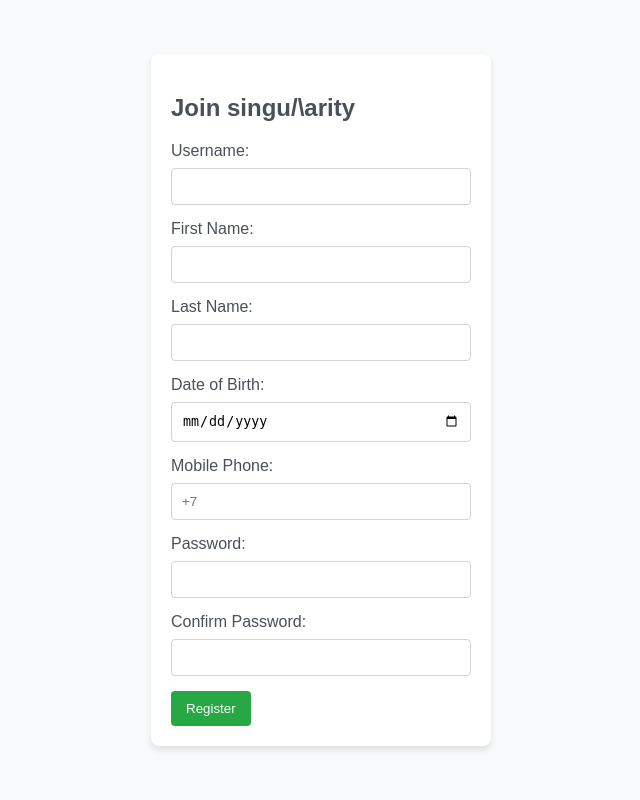
After one commit to komron01/Singu1arity, a Flask app: page /registration in a window 1280 px wide. The commit adds this page. Shown: the whole page, without its empty margins (319-959 px from the left). Run offline with Flask 3, Linux system fonts and the light colour scheme; some libraries are stand-ins or nearby versions.

Commit message:
v2.0
added new pages

```diff
--- a/main.py
+++ b/main.py
@@ -1,23 +1,68 @@
+# app.py
+
 from flask import *
-import psycopg2
-import settings
-
-#Подключение к Базе данных
-try:
-    conn = psycopg2.connect(**settings.DATABASE_CONFIG)
-
-    cursor = conn.cursor()
-    cursor.execute("SELECT * FROM example")
-    data = cursor.fetchall()
-    # Отключение
-    cursor.close()
-    conn.close()
-except Exception as e:
-    print('Произошла ошибка:', e)
 
 app = Flask(__name__)
+
+# Assuming you have a user table in your database
+# Modify the database connection function to include login
+def db_login(username, password):
+    try:
+        conn = psycopg2.connect(**settings.DATABASE_CONFIG)
+        cursor = conn.cursor()
+
+        # Example: Check if the provided username and password match a user in the database
+        cursor.execute("SELECT * FROM users WHERE username = %s AND password = %s", (username, password))
+        user = cursor.fetchone()
+
+        # Disconnect
+        cursor.close()
+        conn.close()
+
+        return user is not None  # Return True if login is successful
+    except Exception as e:
+        print('Error occurred:', e)
+        return False  # Login failed
+
 @app.route('/')
 def index():
-    return render_template( 'index.html',data=data)
+    return render_template('index.html')
+
+@app.route('/registration', methods=['GET', 'POST'])
+def registration():
+    if request.method == 'POST':
+        username = request.form['username']
+        password = request.form['password']
+
+        # Perform registration in the database
+        if db_register(username, password):
+            # Redirect to the success page on successful registration
+            return redirect(url_for('success'))
+
+    # Render the registration page for GET requests or failed registration
+    return render_template('registration.html')
+
+@app.route('/login', methods=['GET', 'POST'])
+def login():
+    if request.method == 'POST':
+        username = request.form['username']
+        password = request.form['password']
+
+        # Perform login validation in the database
+        if db_login(username, password):
+            # Redirect to a dashboard or home page on successful login
+            return redirect(url_for('dashboard'))
+
+    # Render the login page for GET requests or failed login
+    return render_template('login.html')
+
+@app.route('/dashboard')
+def dashboard():
+    return "Welcome to your dashboard!"
+
+@app.route('/success')
+def success():
+    return "Registration successful!"
+
 if __name__ == '__main__':
     app.run(debug=True)
--- /dev/null
+++ b/static/registration.css
@@ -0,0 +1,43 @@
+/* registration.css */
+
+body {
+    font-family: 'Arial', sans-serif;
+    background-color: #f8f9fa;
+    color: #495057;
+    display: flex;
+    align-items: center;
+    justify-content: center;
+    height: 100vh;
+    margin: 0;
+}
+
+.registration-form {
+    background-color: #ffffff;
+    padding: 20px;
+    border-radius: 8px;
+    box-shadow: 0 4px 6px rgba(0, 0, 0, 0.1);
+    width: 300px;
+}
+
+label {
+    display: block;
+    margin-bottom: 8px;
+}
+
+input {
+    width: 100%;
+    padding: 10px;
+    margin-bottom: 15px;
+    border: 1px solid #ced4da;
+    border-radius: 4px;
+    box-sizing: border-box;
+}
+
+button {
+    background-color: #28a745;
+    color: #ffffff;
+    padding: 10px 15px;
+    border: none;
+    border-radius: 4px;
+    cursor: pointer;
+}
--- /dev/null
+++ b/templates/registration.html
@@ -0,0 +1,44 @@
+<!-- registration.html -->
+
+<!DOCTYPE html>
+<html lang="en">
+
+<head>
+    <meta charset="UTF-8">
+    <meta name="viewport" content="width=device-width, initial-scale=1.0">
+    <title>Join singu/\arity</title>
+    <link rel="stylesheet" href="/static/registration.css">
+</head>
+
+<body>
+    <form action="/registration" method="POST" class="registration-form">
+        <h2>Join singu/\arity</h2>
+
+        <!-- Basic registration fields -->
+        <label for="username">Username:</label>
+        <input type="text" id="username" name="username" required>
+
+        <label for="firstName">First Name:</label>
+        <input type="text" id="firstName" name="firstName" required>
+
+        <label for="lastName">Last Name:</label>
+        <input type="text" id="lastName" name="lastName" required>
+
+        <label for="dob">Date of Birth:</label>
+        <input type="date" id="dob" name="dob" required>
+
+        <label for="phone">Mobile Phone:</label>
+        <input type="tel" id="phone" name="phone" placeholder="+7" required>
+
+        <!-- Password fields -->
+        <label for="password">Password:</label>
+        <input type="password" id="password" name="password" required>
+
+        <label for="confirmPassword">Confirm Password:</label>
+        <input type="password" id="confirmPassword" name="confirmPassword" required>
+
+        <button type="submit">Register</button>
+    </form>
+</body>
+
+</html>
```
Also changed, not shown: static/login.css (added, +43 -0 lines), static/style.css (added, +83 -0 lines), static/styles.css (deleted, +0 -21 lines), templates/index.html (+41 -20 lines), templates/login.html (added, +30 -0 lines), 2 other files.
